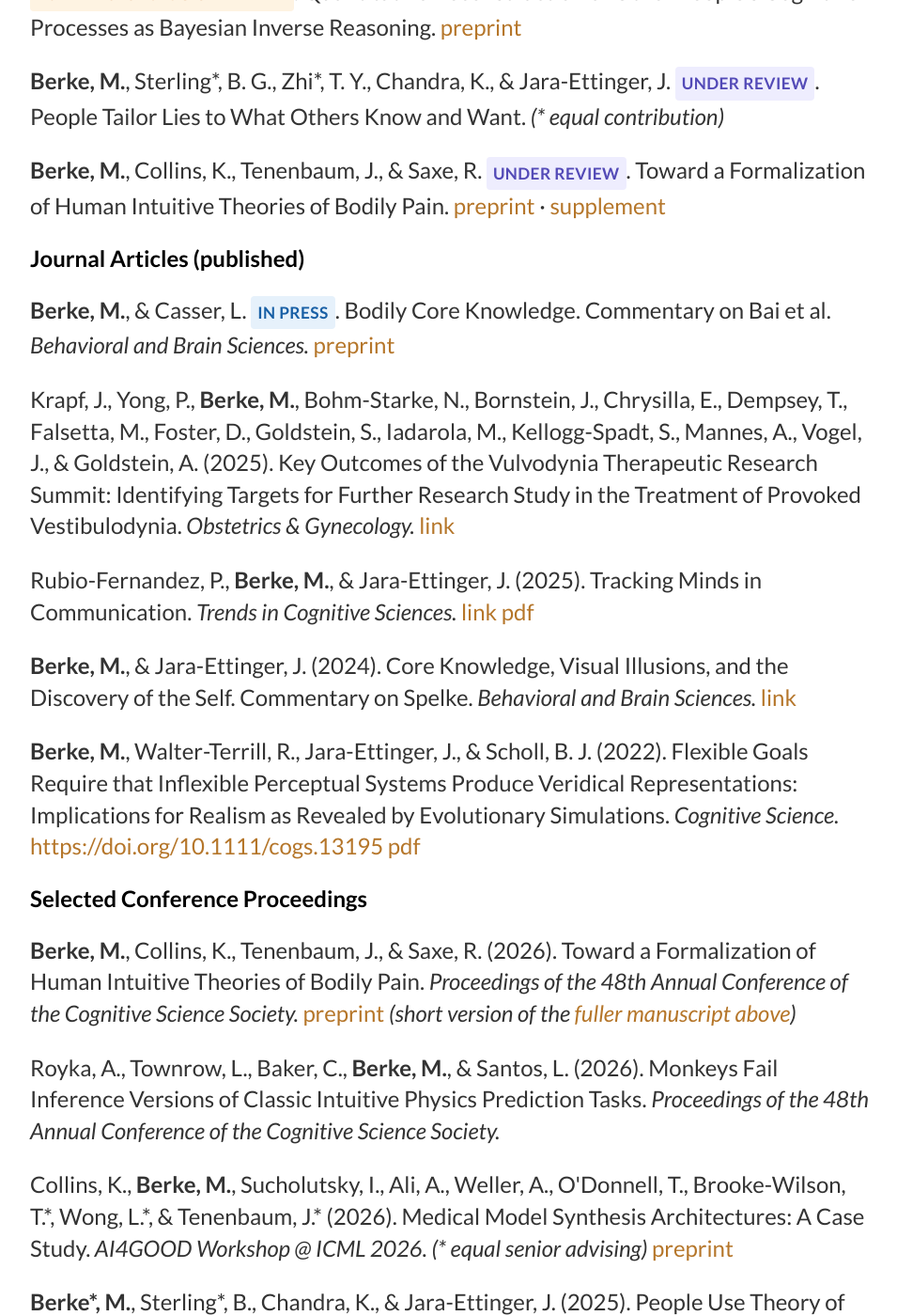
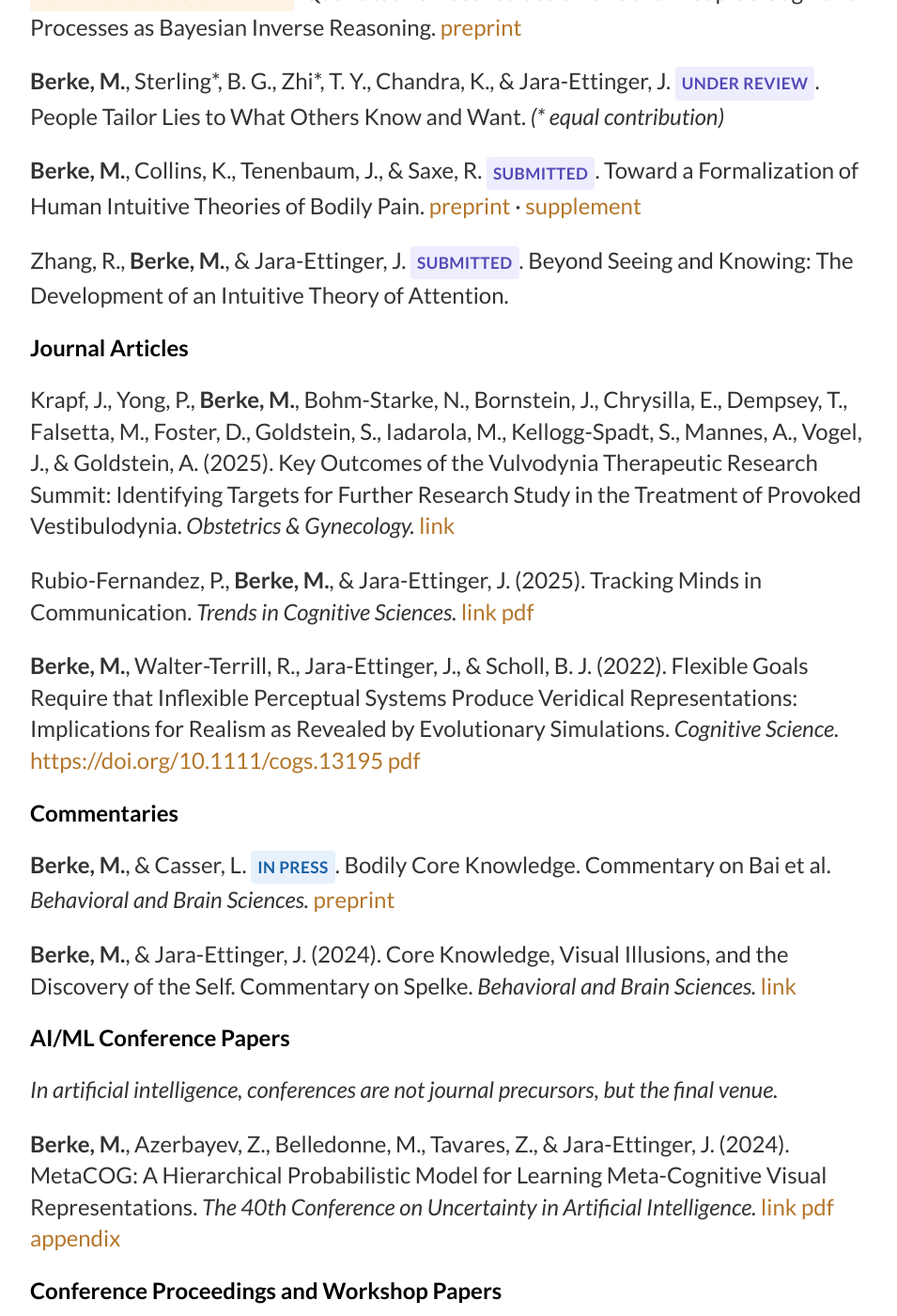
Before and after one commit to marleneberke/marleneberke.github.io, a Jekyll site: the page built from publications.html, in a window 1280 px wide and 1400 px high, scrolled down 443 px. Shown: the whole window at 94% size, without its empty margins (160-1115 px from the left). Built offline with Jekyll 4.4.1, drawn with Linux system fonts in a browser that asks for light colours; some of the changed text lies outside the part shown.

Commit message:
Reorganize publications page; update CV PDF
Split Journal Articles from Commentaries and separate the AI/ML
conference paper from CogSci proceedings, mirroring the clarity
improvements made to the CV. Also picks up a pending CV.pdf refresh.

Co-Authored-By: Claude Sonnet 5 <noreply@anthropic.com>

Former-commit-id: 2823c0780d3da97c270547c7cfacf345b58799dd

```diff
--- a/cv.html
+++ b/cv.html
@@ -5,7 +5,7 @@ title: CV
 
 <p>
   <a href="/CV.pdf" target="_blank">Download CV (PDF)</a>
-  &nbsp;·&nbsp; Updated 7/6/26
+  &nbsp;·&nbsp; Updated 8/1/26
 </p>
 
 <div class="cv-embed-container">
--- a/publications.html
+++ b/publications.html
@@ -29,22 +29,33 @@ title: Publications
 
 <p><b>Berke, M.</b>, Sterling*, B. G., Zhi*, T. Y., Chandra, K., &amp; Jara-Ettinger, J. <span class="status-badge badge-review">under review</span>. People Tailor Lies to What Others Know and Want. <em>(* equal contribution)</em></p>
 
-<p id="pain-journal-version"><b>Berke, M.</b>, Collins, K., Tenenbaum, J., &amp; Saxe, R. <span class="status-badge badge-review">under review</span>. Toward a Formalization of Human Intuitive Theories of Bodily Pain. <a href="/pain/paper.html">preprint</a> &middot; <a href="/pain/Intuitive_Theory_of_Pain_SM.pdf">supplement</a></p>
+<p id="pain-journal-version"><b>Berke, M.</b>, Collins, K., Tenenbaum, J., &amp; Saxe, R. <span class="status-badge badge-review">submitted</span>. Toward a Formalization of Human Intuitive Theories of Bodily Pain. <a href="/pain/paper.html">preprint</a> &middot; <a href="/pain/Intuitive_Theory_of_Pain_SM.pdf">supplement</a></p>
 
-<h2>Journal Articles (published)</h2>
+<p>Zhang, R., <b>Berke, M.</b>, &amp; Jara-Ettinger, J. <span class="status-badge badge-review">submitted</span>. Beyond Seeing and Knowing: The Development of an Intuitive Theory of Attention.</p>
 
-<p><b>Berke, M.</b>, &amp; Casser, L. <span class="status-badge badge-inpress">in press</span>. Bodily Core Knowledge. Commentary on Bai et al. <i>Behavioral and Brain Sciences.</i> <a href="https://philpapers.org/archive/BERBCK-2.pdf">preprint</a></p>
+<h2>Journal Articles</h2>
 
 <p>Krapf, J., Yong, P., <b>Berke, M.</b>, Bohm-Starke, N., Bornstein, J., Chrysilla, E., Dempsey, T., Falsetta, M., Foster, D., Goldstein, S., Iadarola, M., Kellogg-Spadt, S., Mannes, A., Vogel, J., &amp; Goldstein, A. (2025). Key Outcomes of the Vulvodynia Therapeutic Research Summit: Identifying Targets for Further Research Study in the Treatment of Provoked Vestibulodynia. <i>Obstetrics &amp; Gynecology.</i> <a href="https://journals.lww.com/greenjournal/abstract/9900/executive_summary_of_the_vulvodynia_therapeutic.1399.aspx">link</a></p>
 
 <p>Rubio-Fernandez, P., <b>Berke, M.</b>, &amp; Jara-Ettinger, J. (2025). Tracking Minds in Communication. <i>Trends in Cognitive Sciences.</i> <a href="https://www.sciencedirect.com/science/article/pii/S1364661324003127">link</a> <a href="https://github.com/marleneberke/marleneberke.github.io/raw/main/TrackingMinds.pdf">pdf</a></p>
 
+<p><b>Berke, M.</b>, Walter-Terrill, R., Jara-Ettinger, J., &amp; Scholl, B. J. (2022). Flexible Goals Require that Inflexible Perceptual Systems Produce Veridical Representations: Implications for Realism as Revealed by Evolutionary Simulations. <i>Cognitive Science.</i> <a href="https://doi.org/10.1111/cogs.13195">https://doi.org/10.1111/cogs.13195</a> <a href="https://github.com/marleneberke/marleneberke.github.io/raw/main/FlexibleGoals.pdf">pdf</a></p>
+
+<h2>Commentaries</h2>
+
+<p><b>Berke, M.</b>, &amp; Casser, L. <span class="status-badge badge-inpress">in press</span>. Bodily Core Knowledge. Commentary on Bai et al. <i>Behavioral and Brain Sciences.</i> <a href="https://philpapers.org/archive/BERBCK-2.pdf">preprint</a></p>
+
 <p><b>Berke, M.</b>, &amp; Jara-Ettinger, J. (2024). Core Knowledge, Visual Illusions, and the Discovery of the Self. Commentary on Spelke. <i>Behavioral and Brain Sciences.</i> <a href="https://www.cambridge.org/core/journals/behavioral-and-brain-sciences/article/abs/core-knowledge-visual-illusions-and-the-discovery-of-the-self/F4F2AF64F203DF113A012BAC69D99952">link</a></p>
 
-<p><b>Berke, M.</b>, Walter-Terrill, R., Jara-Ettinger, J., &amp; Scholl, B. J. (2022). Flexible Goals Require that Inflexible Perceptual Systems Produce Veridical Representations: Implications for Realism as Revealed by Evolutionary Simulations. <i>Cognitive Science.</i> <a href="https://doi.org/10.1111/cogs.13195">https://doi.org/10.1111/cogs.13195</a> <a href="https://github.com/marleneberke/marleneberke.github.io/raw/main/FlexibleGoals.pdf">pdf</a></p>
+
+<h2>AI/ML Conference Papers</h2>
+
+<p><em>In artificial intelligence, conferences are not journal precursors, but the final venue.</em></p>
+
+<p><b>Berke, M.</b>, Azerbayev, Z., Belledonne, M., Tavares, Z., &amp; Jara-Ettinger, J. (2024). MetaCOG: A Hierarchical Probabilistic Model for Learning Meta-Cognitive Visual Representations. <i>The 40th Conference on Uncertainty in Artificial Intelligence.</i> <a href="https://proceedings.mlr.press/v244/berke24a.html">link</a> <a href="https://github.com/marleneberke/marleneberke.github.io/raw/main/berke24a.pdf">pdf</a> <a href="https://github.com/marleneberke/marleneberke.github.io/raw/main/MetaCOG_UAI_2024_appendix.pdf">appendix</a></p>
 
 
-<h2>Selected Conference Proceedings</h2>
+<h2>Conference Proceedings and Workshop Papers</h2>
 
 <p><b>Berke, M.</b>, Collins, K., Tenenbaum, J., &amp; Saxe, R. (2026). Toward a Formalization of Human Intuitive Theories of Bodily Pain. <i>Proceedings of the 48th Annual Conference of the Cognitive Science Society.</i> <a href="https://osf.io/preprints/psyarxiv/nhgq9_v1">preprint</a> <em>(short version of the <a href="#pain-journal-version">fuller manuscript above</a>)</em></p>
 
```
Also changed, not shown: other parts of publications.html (+1 -3 lines).
